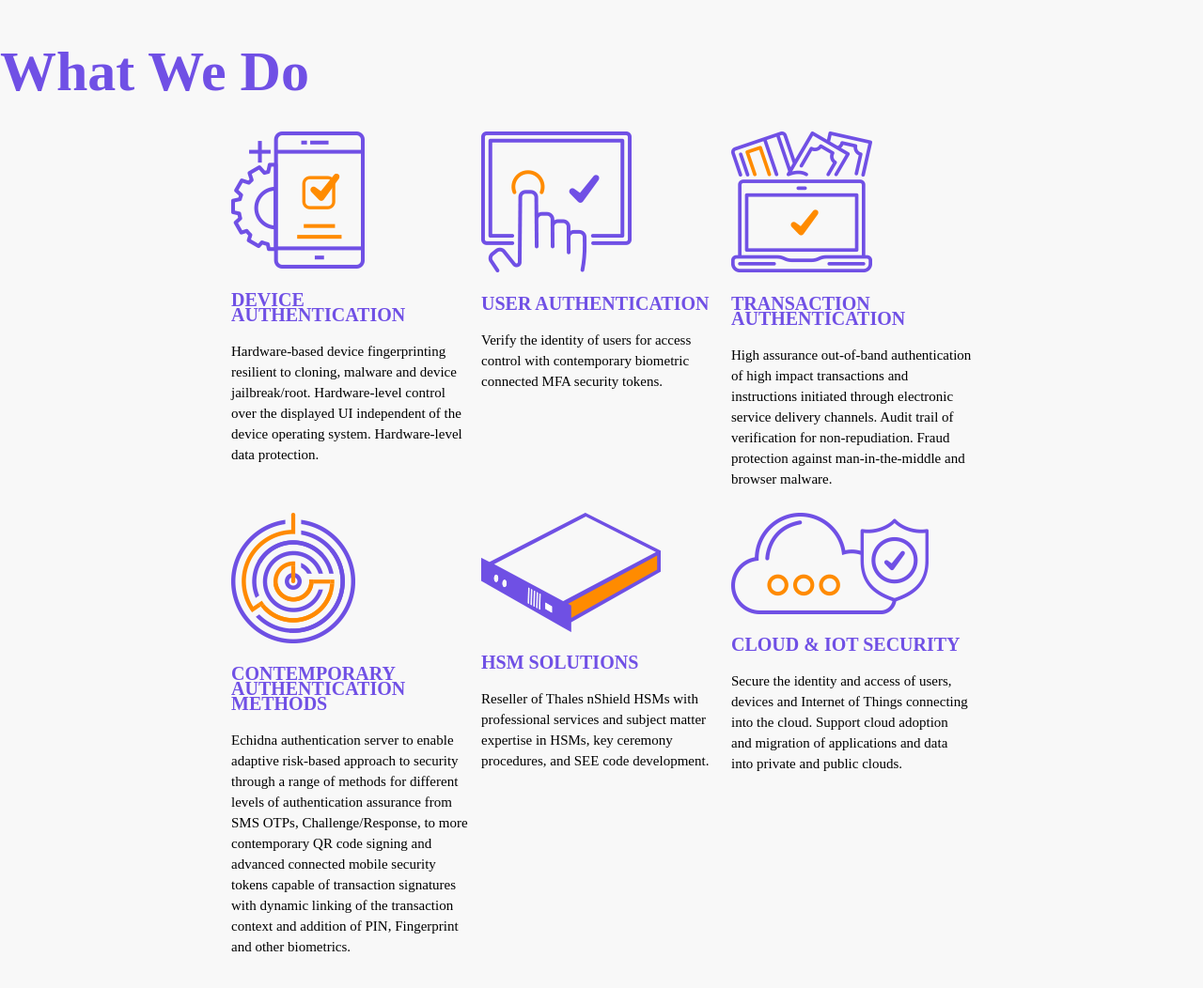
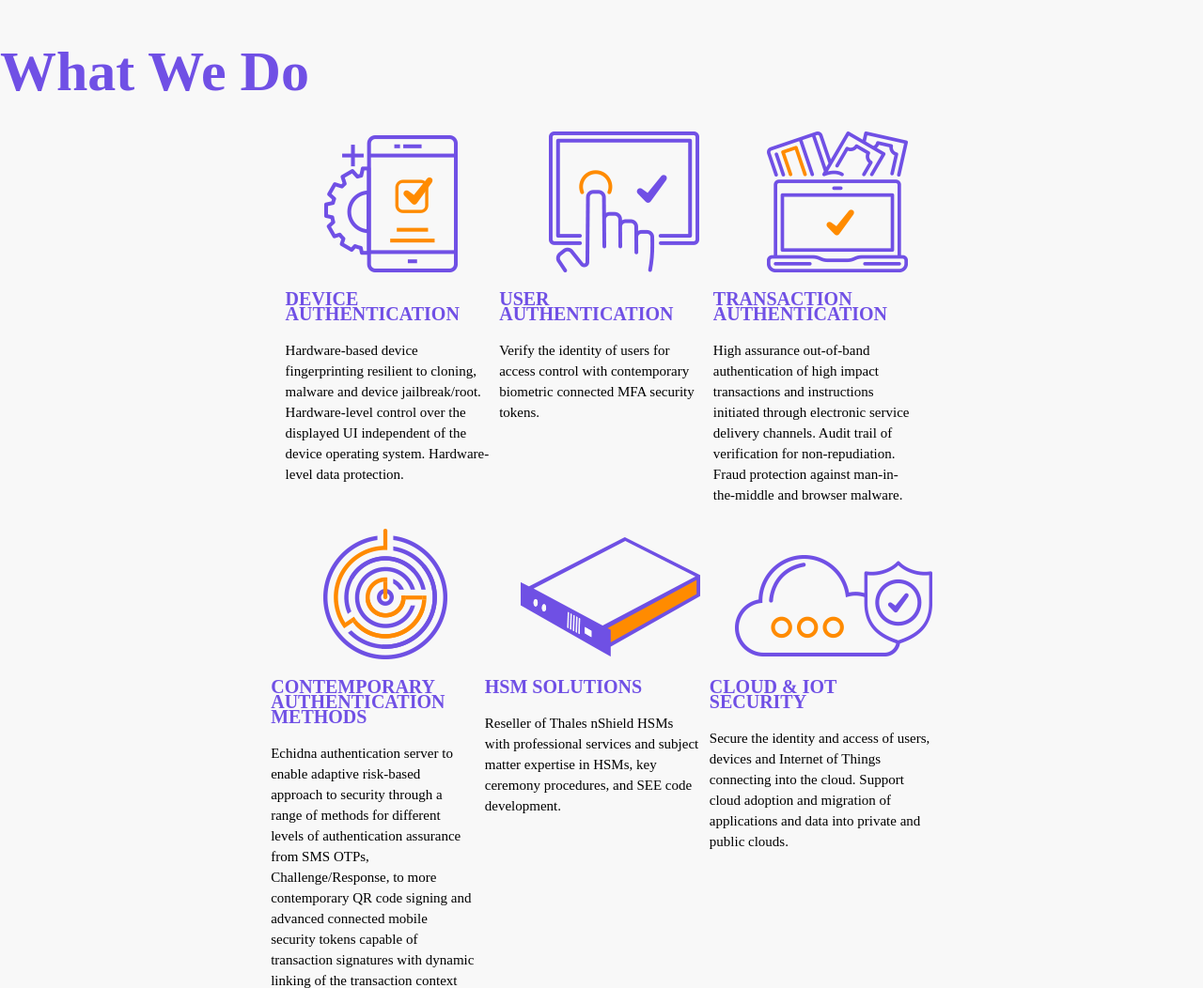
Before and after one commit to JustZoB/SaltGroup, a plain HTML site: page index.html in a window 1280 px wide. Shown: the part 1380-2432 px from the top of the page at 94% size. Drawn offline with Linux system fonts and the light colour scheme.

Commit message:
Modify 'What We Do' block and footer

```diff
--- a/css/style.css
+++ b/css/style.css
@@ -81,8 +81,8 @@ h1 {
   text-align: center;
 }
 .three-animated-numbers {
-  margin-top: 130px;
-  margin-bottom: 130px;
+  padding-top: 130px;
+  padding-bottom: 130px;
   text-align: center;
 }
 .three-animated-numbers p {
@@ -131,16 +131,40 @@ h3 {
   font-size: 15px;
   line-height: 22px;
 }
-.what-we-do__line > div img {
-  justify-content: center;
-}
 .what-we-do__line {
   justify-content: center;
   display: flex;
 }
 .what-we-do__line > div {
   padding: 5px;
-  flex-basis: 20%;
+  flex-basis: 17%;
+}
+.device__wrapper {
+  height: 146px;
+  margin-top: 4px;
+  margin-left: 41px;
+}
+.user__wrapper {
+  height: 150px;
+  margin-left: 53px;
+}
+.transaction__wrapper {
+  height: 150px;
+  margin-left: 57px;
+}
+.contemporary__wrapper {
+  height: 140px;
+  margin-left: 56px;
+}
+.solutions__wrapper {
+  height: 131px;
+  margin-top: 9px;
+  margin-left: 38px;
+}
+.cloud__wrapper {
+  height: 112px;
+  margin-top: 28px;
+  margin-left: 27px;
 }
 .resources {
   padding-top: 100px;
@@ -181,18 +205,20 @@ h3 {
   background: #363636;
   padding-top: 50px;
   padding-bottom: 50px;
-  justify-content: center;
+  justify-content: space-evenly;
   display: flex;
 }
 .footer-blocks h3 {
   color: #ff8b00;
+  letter-spacing: 0.56px;
 }
 .footer-links li,
 .footer-navigation li {
   text-transform: uppercase;
 }
 .footer-blocks li {
-  font-weight: bold;
+  line-height: 24px;
+  letter-spacing: 0.7px;
   color: white;
 }
 .footer-blocks ul {
@@ -203,6 +229,9 @@ h3 {
   text-decoration: none;
 }
 .footer-blocks__item {
+  flex-basis: 16%;
+}
+.footer-twitter {
   flex-basis: 20%;
 }
 footer h3 {
@@ -210,7 +239,10 @@ footer h3 {
 }
 .copyright-bar {
   height: 30px;
-  font-size: 10px;
+  padding-top: 0.1px;
+  padding-bottom: 2px;
+  line-height: 5px;
+  font-size: 15px;
   /*font-family: Raleway;*/
   letter-spacing: 0.4px;
   color: #9b9b9b;
--- a/index.html
+++ b/index.html
@@ -61,7 +61,9 @@
       <h2>What We Do</h2>
       <div class="what-we-do__line">
         <div>
+          <div class="device__wrapper">
             <img src="img/whatwedo1.png" alt="" />
+          </div>
           <h3>Device Authentication</h3>
           <p>
             Hardware-based device fingerprinting resilient to cloning, malware
@@ -71,7 +73,9 @@
           </p>
         </div>
         <div>
+          <div class="user__wrapper">
             <img src="img/whatwedo2.png" alt="" />
+          </div>
           <h3>User Authentication</h3>
           <p>
             Verify the identity of users for access control with contemporary
@@ -79,7 +83,9 @@
           </p>
         </div>
         <div>
+          <div class="transaction__wrapper">
             <img src="img/whatwedo3.png" alt="" />
+          </div>
           <h3>Transaction Authentication</h3>
           <p>
             High assurance out-of-band authentication of high impact
@@ -91,7 +97,9 @@
       </div>
       <div class="what-we-do__line">
         <div>
+          <div class="contemporary__wrapper">
             <img src="img/whatwedo4.png" alt="" />
+          </div>
           <h3>Contemporary authentication methods</h3>
           <p>
             Echidna authentication server to enable adaptive risk-based approach
@@ -104,7 +112,9 @@
           </p>
         </div>
         <div>
+          <div class="solutions__wrapper">
             <img src="img/whatwedo5.png" alt="" />
+          </div>
           <h3>HSM Solutions</h3>
           <p>
             Reseller of Thales nShield HSMs with professional services and
@@ -113,7 +123,9 @@
           </p>
         </div>
         <div>
+          <div class="cloud__wrapper">
             <img src="img/whatwedo6.png" alt="" />
+          </div>
           <h3>Cloud & IoT Security</h3>
           <p>
             Secure the identity and access of users, devices and Internet of
```
Lines whose indentation alone changed are shown as unchanged.
